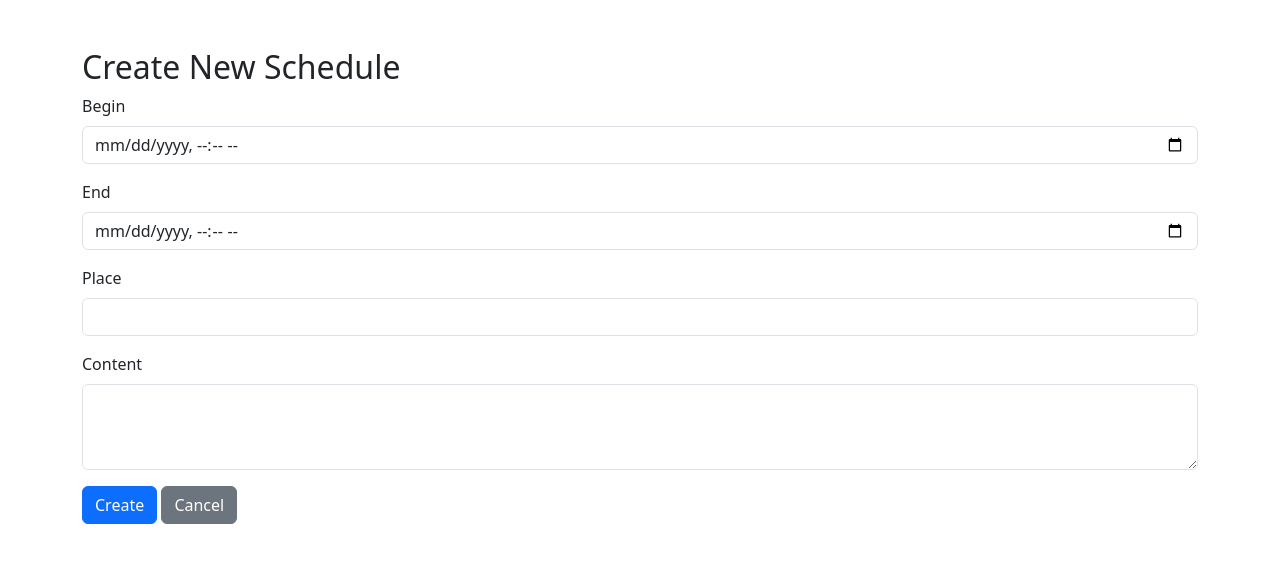
After one commit to hyouhyan/scheduleManager_php, a PHP site: page /schedule_create.php in a window 1280 px wide. The commit adds this page. Shown: the top 563 px of the page. Run offline with PHP 8.4, Linux system fonts and the light colour scheme; the visitor is signed in with stand-in values (Sample User, id 1).

Commit message:
feat: タスク作成機能追加

```diff
--- a/schedule.php
+++ b/schedule.php
@@ -29,6 +29,10 @@ $schedules = $stmt->fetchAll();
     <div class="alert alert-success">Schedule updated successfully.</div>
     <?php endif; ?>
 
+    <?php if (isset($_GET['message']) && $_GET['message'] === 'created'): ?>
+    <div class="alert alert-success">Schedule created successfully.</div>
+    <?php endif; ?>
+
     <a href="schedule_create.php" class="btn btn-success mb-3">Add New Schedule</a>
     <table class="table table-bordered">
         <thead>
--- /dev/null
+++ b/schedule_create.php
@@ -0,0 +1,64 @@
+<?php
+session_start();
+require 'db.php';
+
+// ユーザーがログインしていない場合、ログインページにリダイレクト
+if (!isset($_SESSION['user_id'])) {
+    header('Location: login.php');
+    exit;
+}
+
+// フォーム送信時の処理
+if ($_SERVER['REQUEST_METHOD'] === 'POST') {
+    $begin = $_POST['begin'];
+    $end = $_POST['end'];
+    $place = $_POST['place'];
+    $content = $_POST['content'];
+
+    // データベースに新しいスケジュールを挿入
+    $stmt = $pdo->prepare("INSERT INTO schedules (begin, end, place, content) VALUES (:begin, :end, :place, :content)");
+    $stmt->execute([
+        'begin' => $begin,
+        'end' => $end,
+        'place' => $place,
+        'content' => $content
+    ]);
+
+    // 作成後、スケジュール一覧ページにリダイレクト
+    header('Location: schedule.php?message=created');
+    exit;
+}
+?>
+
+<!DOCTYPE html>
+<html lang="en">
+<head>
+    <link href="https://cdn.jsdelivr.net/npm/bootstrap@5.3.3/dist/css/bootstrap.min.css" rel="stylesheet">
+    <title>Create Schedule</title>
+</head>
+<body>
+<div class="container mt-5">
+    <h2>Create New Schedule</h2>
+    <form method="POST">
+        <div class="mb-3">
+            <label for="begin" class="form-label">Begin</label>
+            <input type="datetime-local" name="begin" class="form-control" required>
+        </div>
+        <div class="mb-3">
+            <label for="end" class="form-label">End</label>
+            <input type="datetime-local" name="end" class="form-control" required>
+        </div>
+        <div class="mb-3">
+            <label for="place" class="form-label">Place</label>
+            <input type="text" name="place" class="form-control" required>
+        </div>
+        <div class="mb-3">
+            <label for="content" class="form-label">Content</label>
+            <textarea name="content" class="form-control" rows="3" required></textarea>
+        </div>
+        <button type="submit" class="btn btn-primary">Create</button>
+        <a href="schedule.php" class="btn btn-secondary">Cancel</a>
+    </form>
+</div>
+</body>
+</html>
```
